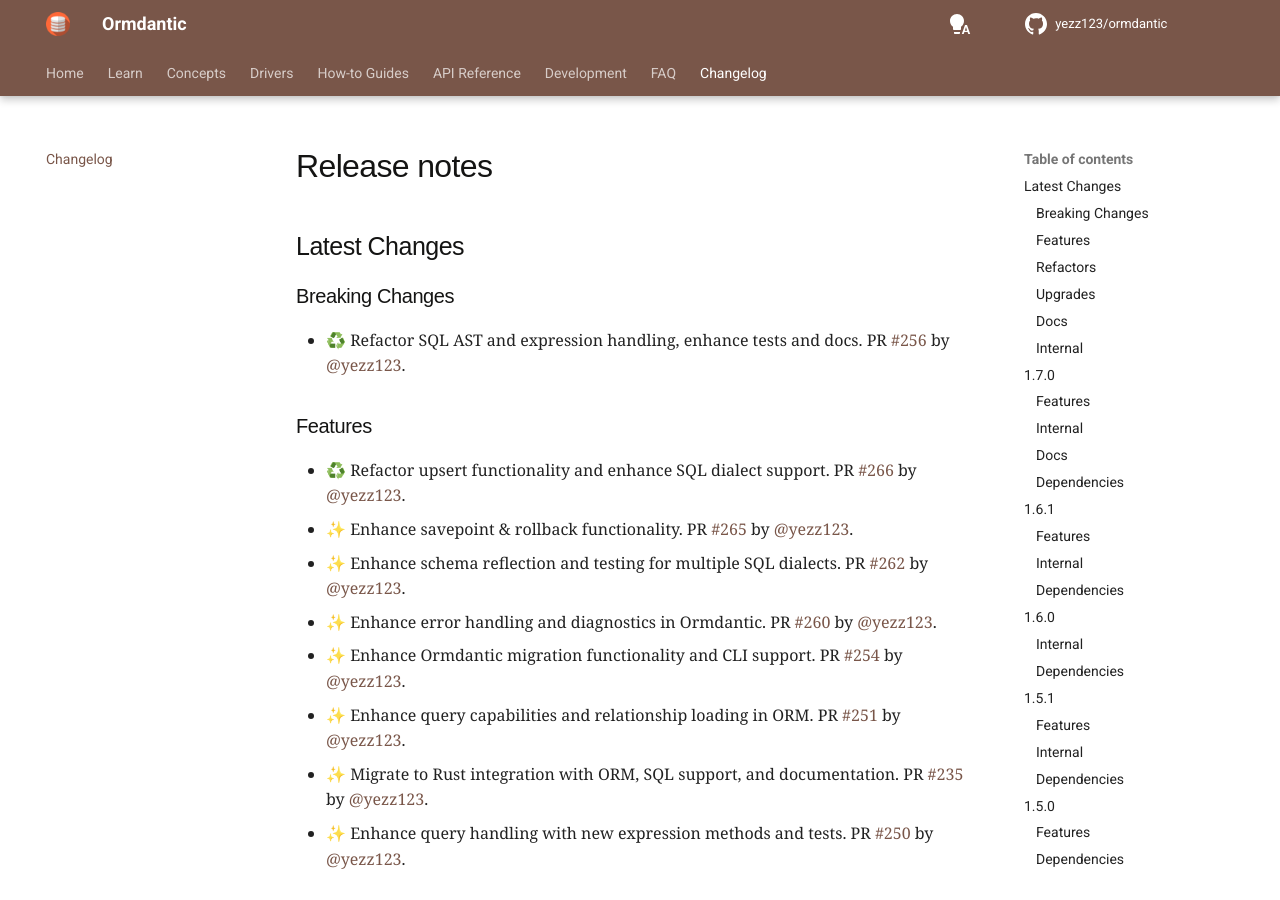
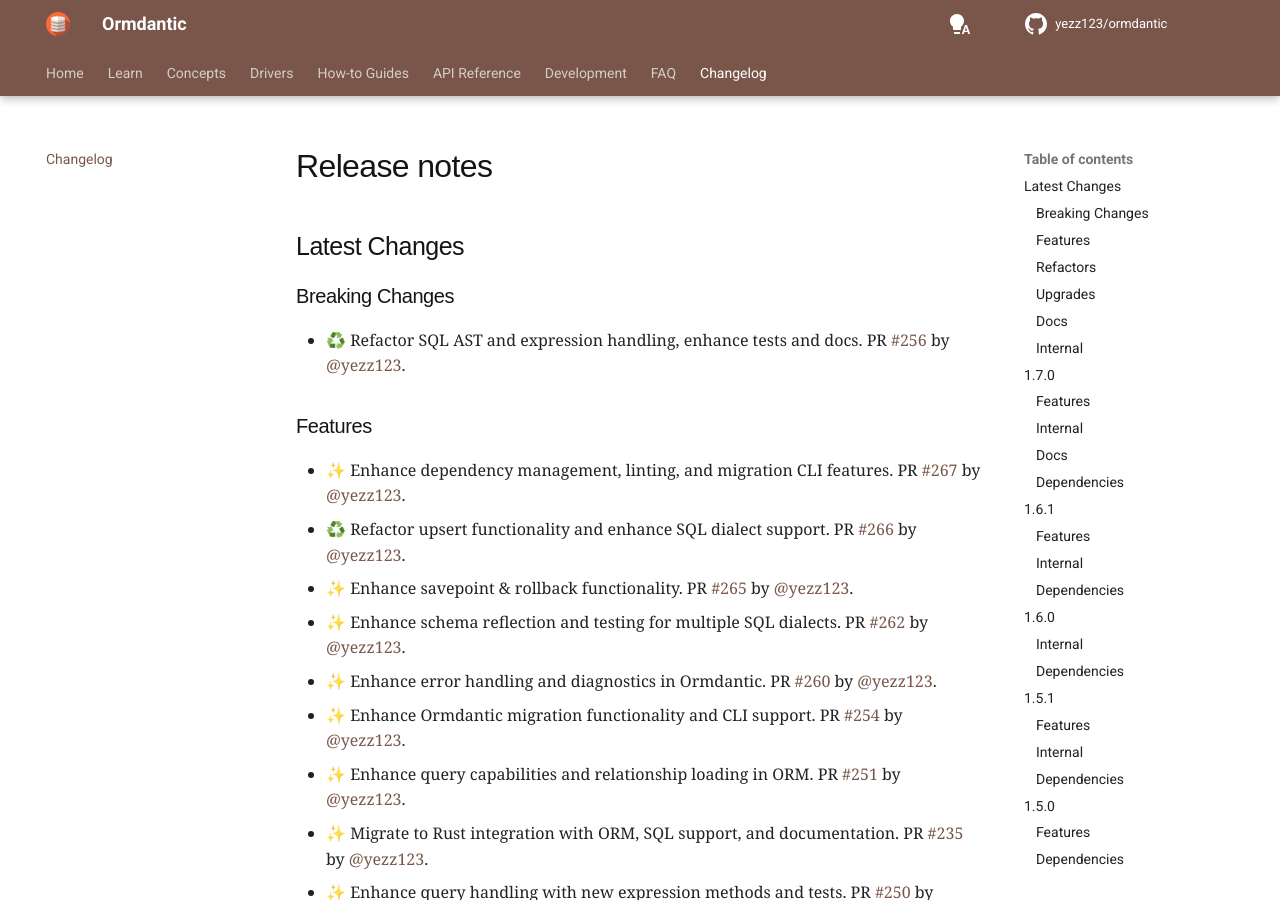
Before and after one commit to yezz123/ormdantic, an MkDocs documentation site: the page built from docs/release.md, in a window 1280 px wide and 900 px high. Built offline with MkDocs 1.6.1 and Material for MkDocs 9.7.7, drawn with Linux system fonts in a browser that asks for light colours; comment, search, counter and statistics services are not loaded.

Commit message:
📝 Update release notes
[skip ci]

```diff
--- a/docs/release.md
+++ b/docs/release.md
@@ -8,6 +8,7 @@
 
 ### Features
 
+* ✨ Enhance dependency management, linting, and migration CLI features. PR [#267](https://github.com/yezz123/ormdantic/pull/267) by [@yezz123](https://github.com/yezz123).
 * ♻️ Refactor upsert functionality and enhance SQL dialect support. PR [#266](https://github.com/yezz123/ormdantic/pull/266) by [@yezz123](https://github.com/yezz123).
 * ✨ Enhance savepoint & rollback functionality. PR [#265](https://github.com/yezz123/ormdantic/pull/265) by [@yezz123](https://github.com/yezz123).
 * ✨ Enhance schema reflection and testing for multiple SQL dialects. PR [#262](https://github.com/yezz123/ormdantic/pull/262) by [@yezz123](https://github.com/yezz123).
```
